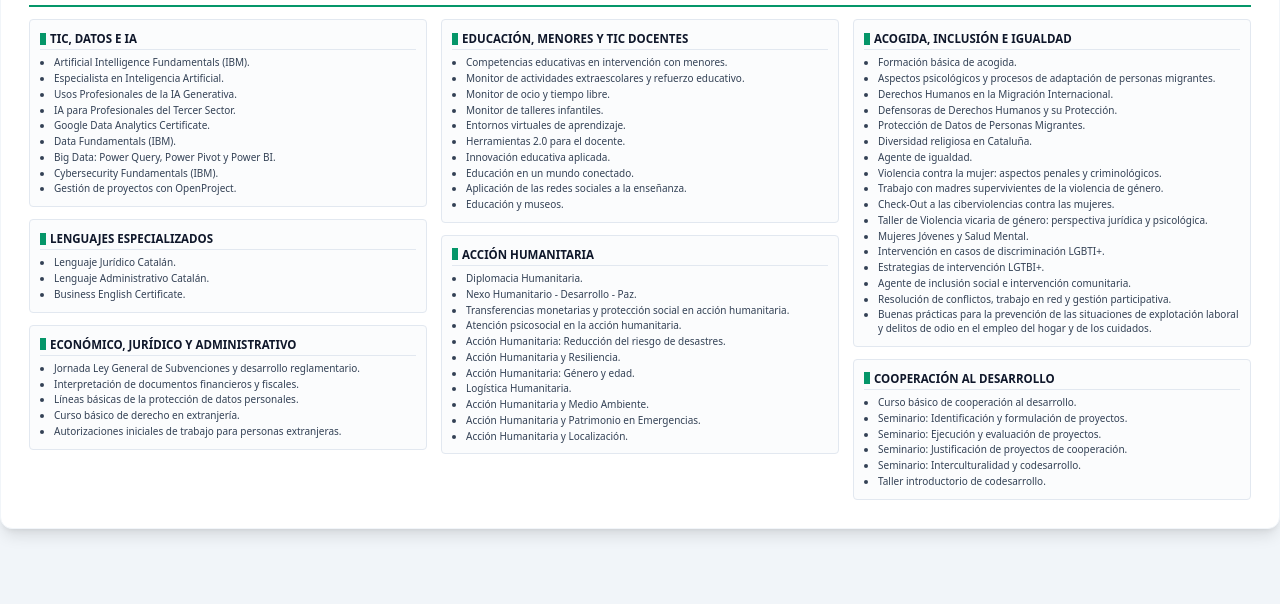
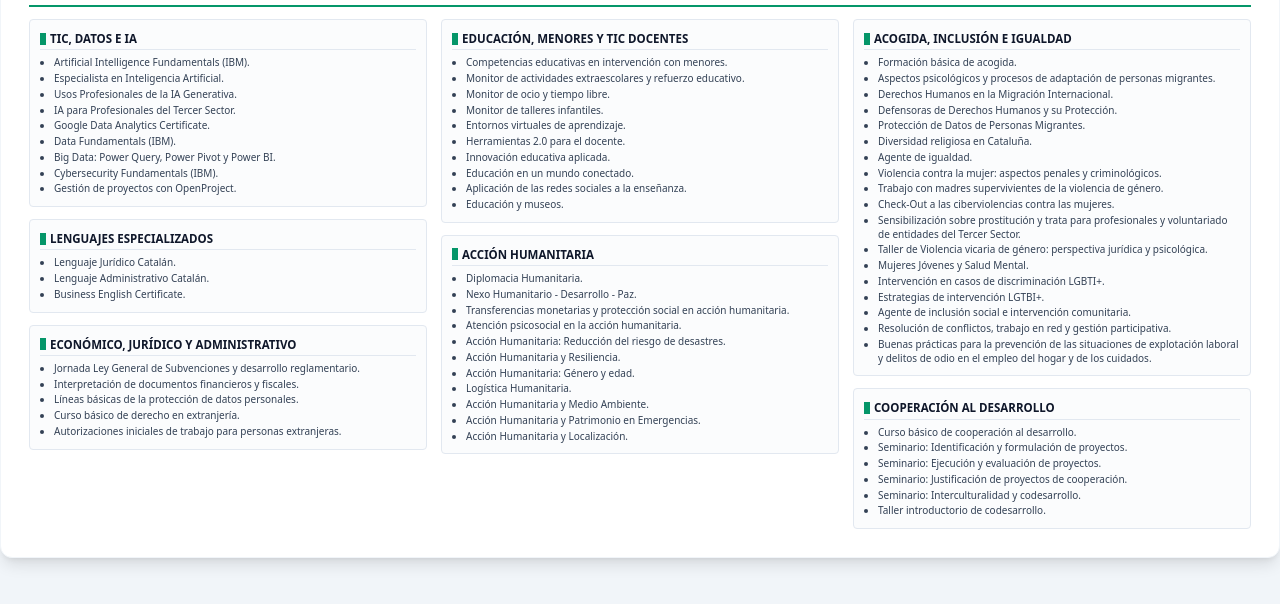
Before and after one commit to ciciar85/Formacion, a plain HTML site: page index.html in a window 1280 px wide. Shown: the part 170-774 px from the top of the page. Drawn offline with nearby package versions, Linux system fonts and the light colour scheme.

Commit message:
Fix HTML encoding issues in index.html

```diff
--- a/index.html
+++ b/index.html
@@ -185,6 +185,7 @@
                         <li>Violencia contra la mujer: aspectos penales y criminológicos.</li>
                         <li>Trabajo con madres supervivientes de la violencia de género.</li>
                         <li>Check-Out a las ciberviolencias contra las mujeres.</li>
+                        <li>Sensibilización sobre prostitución y trata para profesionales y voluntariado de entidades del Tercer Sector.</li>
                         <li>Taller de Violencia vicaria de género: perspectiva jurídica y psicológica.</li>
                         <li>Mujeres Jóvenes y Salud Mental.</li>
                         <li>Intervención en casos de discriminación LGBTI+.</li>
```
